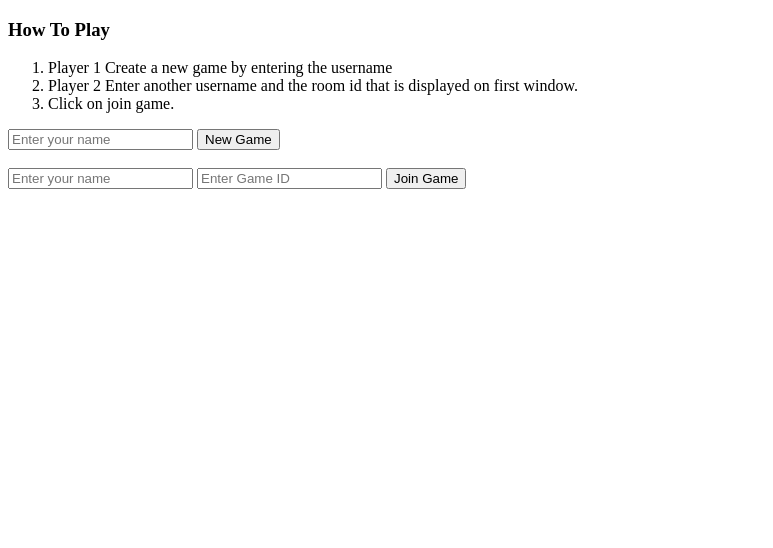
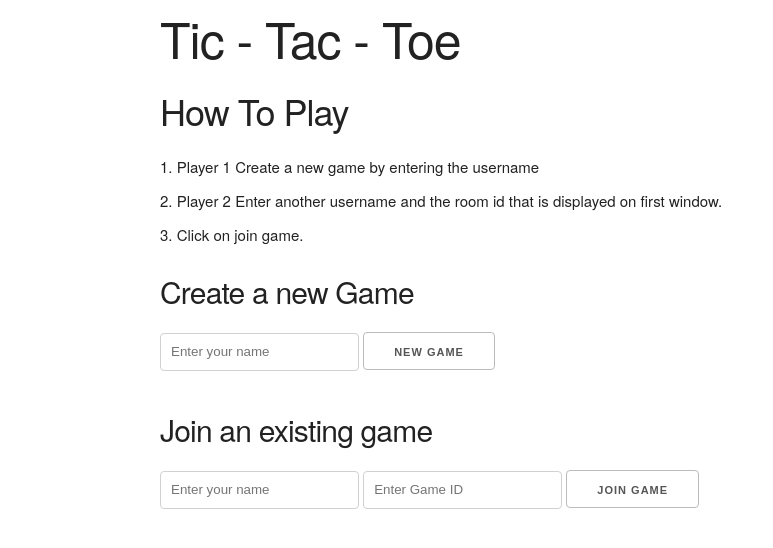
Before and after one commit to ayushgp/tic-tac-toe-socket-io, a website: page game.html in a window 1280 px wide. Shown: the whole page, without its empty margins (0-773 px from the left). Drawn offline with nearby package versions, Linux system fonts and the light colour scheme; no server answers.

```diff
--- a/game.html
+++ b/game.html
@@ -3,26 +3,31 @@
 	<head>
 		<title>Tic Tac Toe</title>
 		<link rel="stylesheet" href="main.css">
+		<link rel="stylesheet" href="node_modules/skeleton-css/css/skeleton.css">
 	</head>
 	<body>
+		<div class="container">
 			<div class="menu">
+				<h1>Tic - Tac - Toe</h1>
 				<h3>How To Play</h3>
 				<ol>
 					<li>Player 1 Create a new game by entering the username</li>
 					<li>Player 2 Enter another username and the room id that is displayed on first window.</li>
 					<li>Click on join game. </li>
 				</ol>
-			<input type="text" name="name" id="nameNew" placeholder="Enter your name">
+				<h4>Create a new Game</h4>
+				<input type="text" name="name" id="nameNew" placeholder="Enter your name" required>
 				<button id="new">New Game</button>
 				<br><br>
-			<input type="text" name="name" id="nameJoin" placeholder="Enter your name">
-			<input type="text" name="room" id="room" placeholder="Enter Game ID">
+				<h4>Join an existing game</h4>
+				<input type="text" name="name" id="nameJoin" placeholder="Enter your name" required>
+				<input type="text" name="room" id="room" placeholder="Enter Game ID" required>
 				<button id="join">Join Game</button>
 			</div>
 			<div class="gameBoard">
 				<h2 id="userHello"></h2>
 				<h3 id="turn"></h3>
-			<table>
+				<table class="center">
 					<tr>
 						<td><button class="tile" id="button_00"></button></td>
 						<td><button class="tile" id="button_01"></button></td>
@@ -40,6 +45,7 @@
 					</tr>
 				</table>
 			</div>
+		</div>
 		<script src="node_modules/jquery/dist/jquery.min.js"></script>
 		<script src="/socket.io/socket.io.js"></script>
 		<script src="main.js"></script>
--- a/main.css
+++ b/main.css
@@ -8,3 +8,7 @@
 .gameBoard{
 	display: none;
 }
+
+.center{
+	margin: 0 auto;
+}
--- a/package.json
+++ b/package.json
@@ -13,6 +13,8 @@
     "body-parser": "^1.15.2",
     "express": "^4.14.0",
     "jquery": "^3.1.1",
+    "skeleton": "^0.1.2",
+    "skeleton-css": "^2.0.4",
     "socket.io": "^1.7.1"
   }
 }
```
Lines whose indentation alone changed are shown as unchanged.
